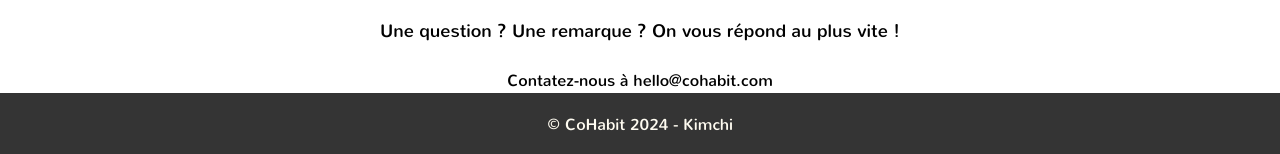
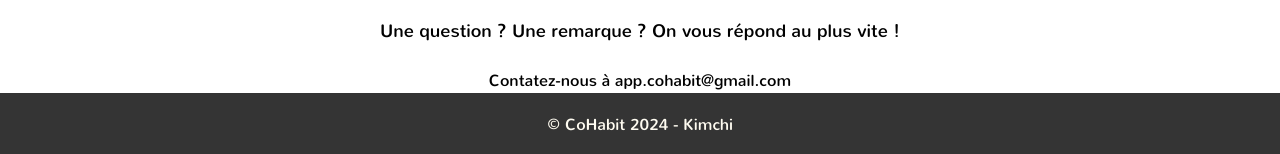
Before and after one commit to O-clock-Kimchi/O-Coloc-front, a React (Vite) app: page / in a window 1280 px wide. Shown: the part 2322-2476 px from the top of the page. Built offline with nearby package versions, Linux system fonts and the light colour scheme.

Commit message:
update email adress

```diff
--- a/src/components/HomePage/HomePage_Contact.tsx
+++ b/src/components/HomePage/HomePage_Contact.tsx
@@ -12,10 +12,10 @@ function ContactSection() {
         Contatez-nous à{' '}
         <a
           className="hover:text-eden-600"
-          href="mailto:hello@ocohabit.com"
-          title="Mail to: hello@cohabit.com"
+          href="mailto:app.cohabit@gmail.com"
+          title="Mail to: app.cohabit@gmail.com"
         >
-          hello@cohabit.com
+          app.cohabit@gmail.com
         </a>
       </p>
     </section>
```
